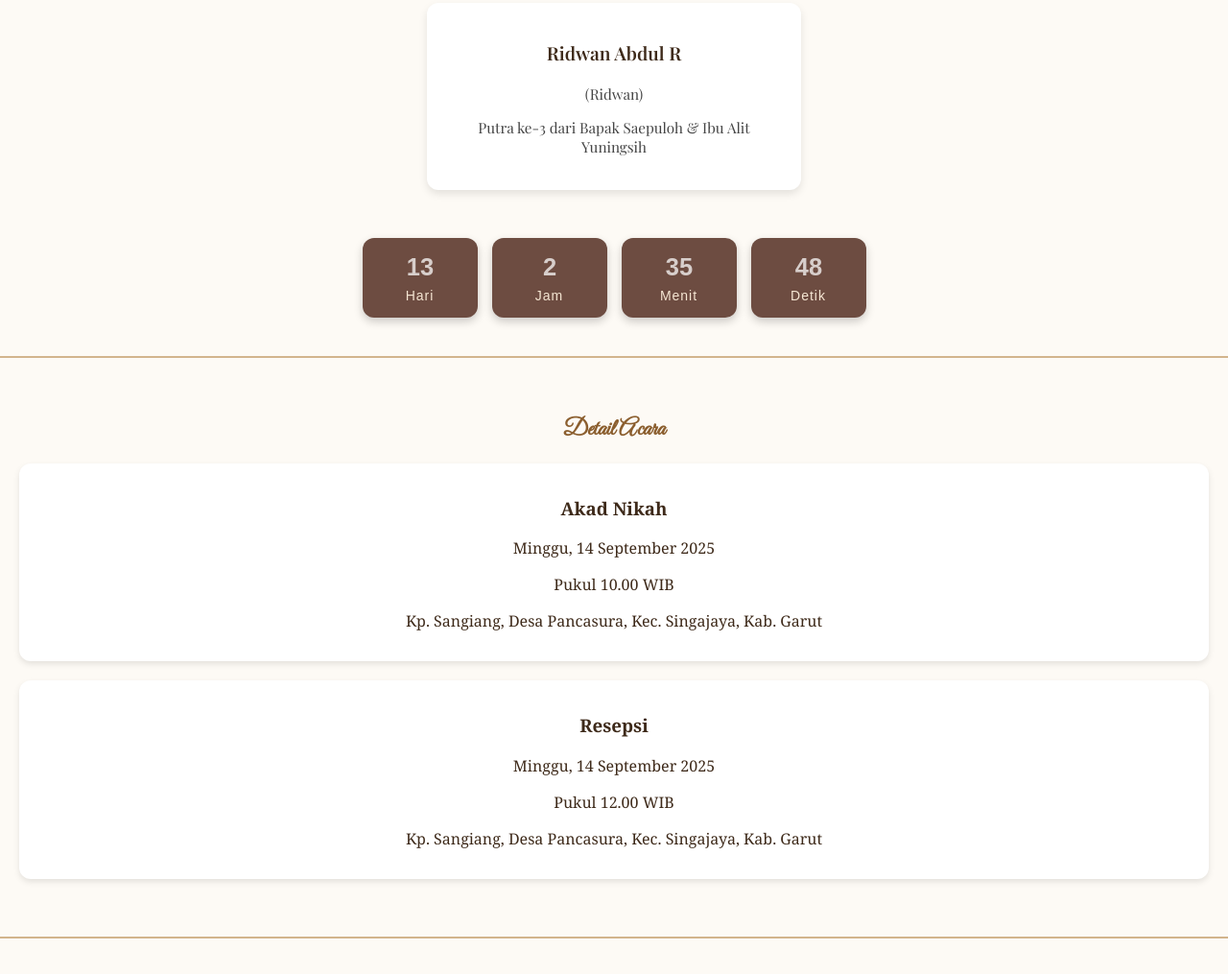
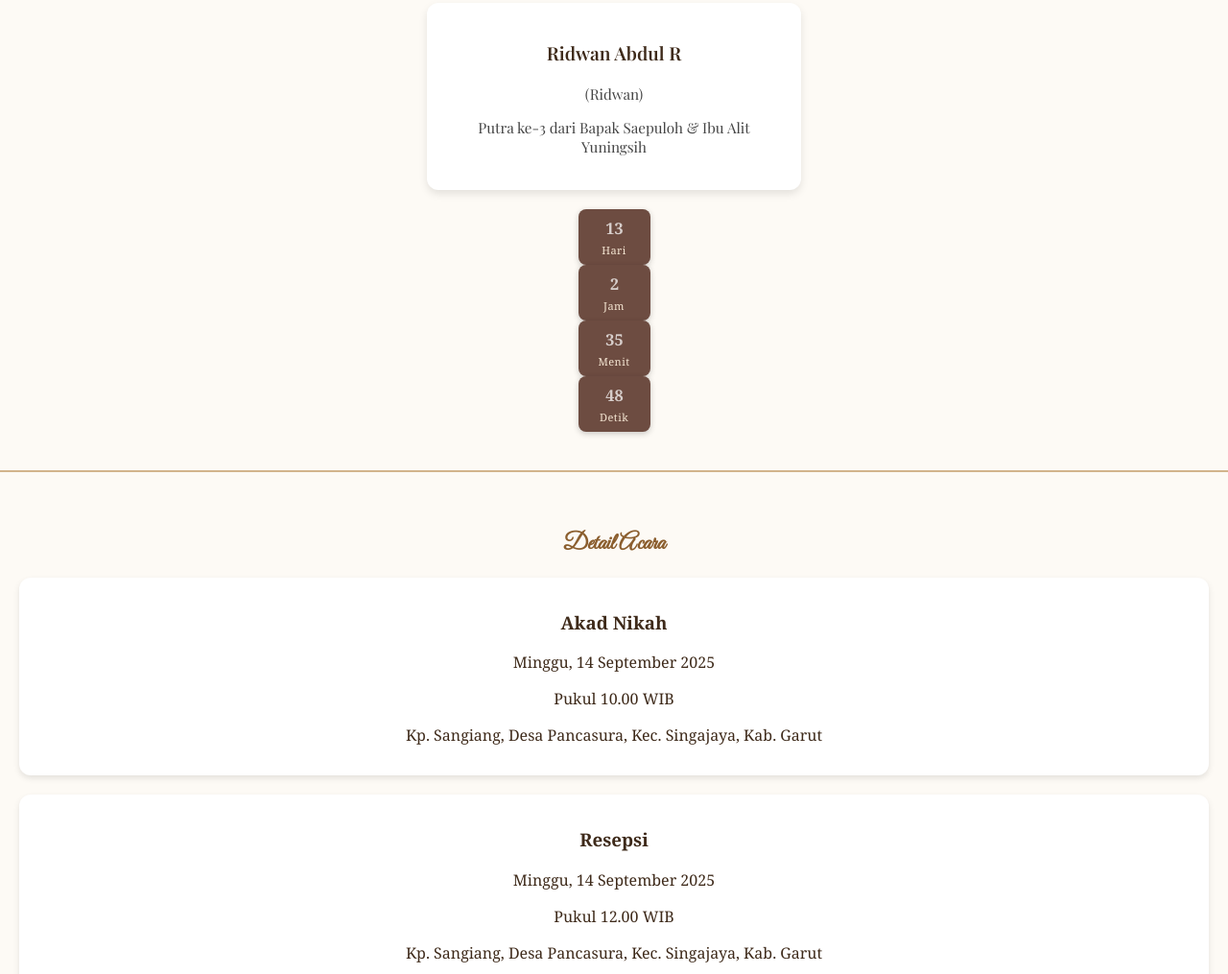
Before and after one commit to dinda1235/undangan-Ridwan-Gina, a plain HTML site: page index.html in a window 1280 px wide. Shown: the part 903-1918 px from the top of the page at 96% size. Drawn offline with nearby package versions, Linux system fonts and the light colour scheme.

Commit message:
Update index.html
merubah ukuran countdown

```diff
--- a/index.html
+++ b/index.html
@@ -96,38 +96,30 @@ h2 {
       font-size: 0.9em;
     }
 
-    .countdown {
-  display: flex;
-  justify-content: center;
-  gap: 15px;
-  margin-top: 30px;
-  font-family: 'Poppins', sans-serif;
-}
-
-.countdown-item {
+   .countdown-item {
   background: #6d4c41;
   color: #fff;
-  padding: 15px 20px;
-  border-radius: 12px;
+  padding: 8px 10px;       /* lebih kecil */
+  border-radius: 8px;
   text-align: center;
-  min-width: 80px;
-  box-shadow: 0 4px 10px rgba(0,0,0,0.2);
+  min-width: 55px;         /* lebih ramping */
+  box-shadow: 0 2px 6px rgba(0,0,0,0.2);
   transition: transform 0.3s ease, opacity 0.3s ease;
 }
 
 .countdown-item span {
   display: block;
-  font-size: 28px;
+  font-size: 18px;         /* angka lebih kecil */
   font-weight: bold;
   animation: fadeZoom 1s infinite alternate;
 }
 
 .countdown-item label {
-  font-size: 14px;
-  margin-top: 5px;
+  font-size: 11px;         /* label lebih kecil */
+  margin-top: 3px;
   display: block;
   color: #f5e6d3;
-  letter-spacing: 1px;
+  letter-spacing: 0.5px;
 }
 
 /* Animasi */
```
